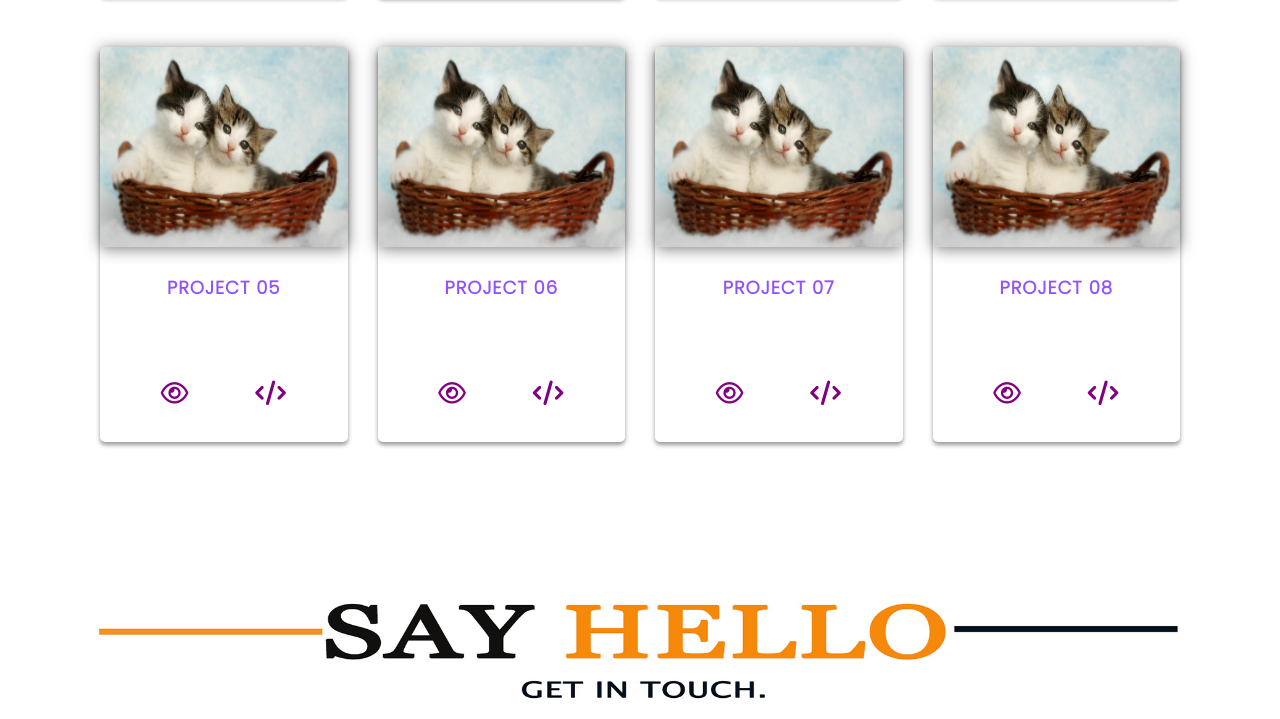
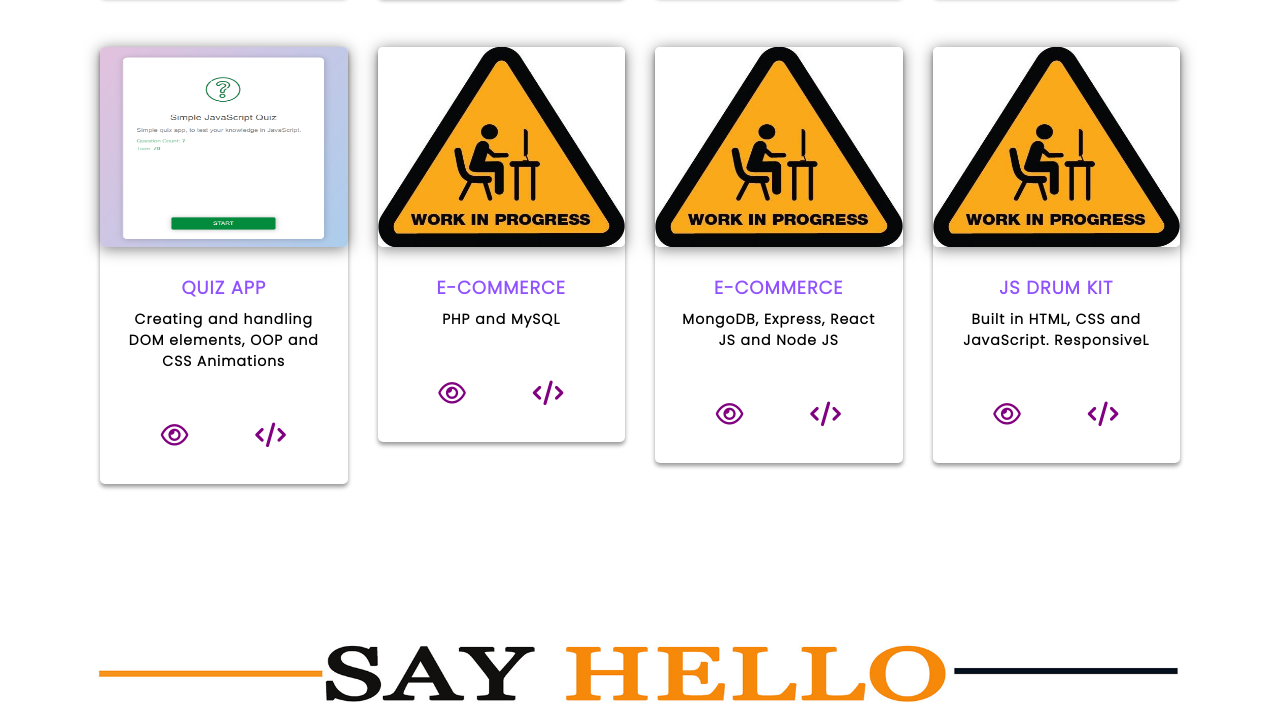
Before and after one commit to Rosellinda/rosellejburlasa, a plain HTML site: page index.html in a window 1280 px wide. Shown: the part 2335-3054 px from the top of the page. Drawn offline with nearby package versions, Linux system fonts and the light colour scheme.

Commit message:
update the projects

```diff
--- a/asset/sass/style.css
+++ b/asset/sass/style.css
@@ -229,6 +229,7 @@
 
 #cards_landscape_wrap-2 .card-flyer .image-box img {
   -webkit-transition: all .9s ease;
+  transition: all .9s ease;
   -moz-transition: all .9s ease;
   -o-transition: all .9s ease;
   -ms-transition: all .9s ease;
--- a/index.html
+++ b/index.html
@@ -83,60 +83,6 @@
                         </div>
                     </div>
                 </div>
-                <!-- TOOLS and TECHNOLOGIES -->
-                <!-- <div class="col-12 mt-5 tools" >
-                    <h3 class="text-center">Tools and Technologies</h3>
-                    <div class="row pt-5 px-2 justify-content-center align-items-center px-2 mx-2" style="width: 100%;">
-                        <div class="col-3 col-lg-2 p-1">
-                            <img src="./asset/img/icons/html-5.png" class="img-fluid" alt="html">
-                        </div>
-                        <div class="col-3 col-lg-2 p-1">
-                            <img src="./asset/img/icons/css.png" class="img-fluid" alt="css">
-                        </div>
-                        <div class="col-3 col-lg-2 p-1">
-                            <img src="./asset/img/icons/js.png" class="img-fluid" alt="js">
-                        </div>
-                        <div class="col-3 col-lg-2 p-1">
-                            <img src="./asset/img/icons/bootstrap.png" class="img-fluid" alt="bootstrap">
-                        </div>
-                        <div class="col-3 col-lg-2 p-1">
-                            <img src="./asset/img/icons/github.png" class="img-fluid" alt="github">
-                        </div>
-                        <div class="col-3 col-lg-2 p-1">
-                            <img src="./asset/img/icons/react.png" class="img-fluid" alt="react">
-                        </div>
-                        <div class="col-3 col-lg-2 p-1">
-                            <img src="./asset/img/icons/figma.png" class="img-fluid" alt="figma">
-                        </div>
-                        <div class="col-3 col-lg-2 p-1">
-                            <img src="./asset/img/icons/mysql.png" class="img-fluid" alt="mysql">
-                        </div>
-                        <div class="col-3 col-lg-2 p-1">
-                            <img src="./asset/img/icons/git.png" class="img-fluid" alt="git">
-                        </div>
-                        <div class="col-3 col-lg-2 p-1">
-                            <img src="./asset/img/icons/laravel.png" class="img-fluid" alt="laravel">
-                        </div>
-                        <div class="col-3 col-lg-2 p-1">
-                            <img src="./asset/img/icons/mongodb.png" class="img-fluid" alt="mongodb">
-                        </div>
-                        <div class="col-3 col-lg-2 p-1">
-                            <img src="./asset/img/icons/nodejs.png" class="img-fluid" alt="nodejs">
-                        </div>
-                        <div class="col-3 col-lg-2 p-1">
-                            <img src="./asset/img/icons/sass.png" class="img-fluid" alt="sass">
-                        </div>
-                        <div class="col-3 col-lg-2 p-1">
-                            <img src="./asset/img/icons/php.png" class="img-fluid" alt="php">
-                        </div>
-                        <div class="col-3 col-lg-2 p-1">
-                            <img src="./asset/img/icons/ps.png" class="img-fluid" alt="photoshop">
-                        </div>
-                        <div class="col-3 col-lg-2 p-1">
-                            <img src="./asset/img/icons/sap.png" class="img-fluid" alt="sap">
-                        </div>
-                    </div>
-                </div> -->
             </div>
         </div>
         <!-- PROJECTS -->
@@ -162,7 +108,8 @@
                                                 </div>
                                                 <div class="btns pb-3">
                                                     <span>
-                                                        <a href="https://mysterious-reaches-53218.herokuapp.com/" class="btn btn-secondary m-2" target="blank"><i class="far fa-eye fa-2x"></i></a><a href="https://gitlab.com/rosellejburlasa/second-project" class="btn btn-secondary m-2" target="blank"><i class="fas fa-code fa-2x"></i></a>
+                                                        <a href="https://mysterious-reaches-53218.herokuapp.com/" class="btn btn-secondary m-2" target="blank"><i class="far fa-eye fa-2x"></i>
+                                                        </a><a href="https://gitlab.com/rosellejburlasa/second-project" class="btn btn-secondary m-2" target="blank"><i class="fas fa-code fa-2x"></i></a>
                                                     </span>
                                                 </div>
                                             </div>
@@ -182,7 +129,8 @@
                                                 </div>
                                                 <div class="btns pb-3">
                                                     <span>
-                                                        <a href="https://rosellejburlasa.gitlab.io/Rock_Paper_Scissor/" class="btn btn-secondary m-2" target="blank"><i class="far fa-eye fa-2x"></i></a><a href="https://gitlab.com/rosellejburlasa/Rock_Paper_Scissor" class="btn btn-secondary m-2" target="blank"><i class="fas fa-code fa-2x"></i></a>
+                                                        <a href="https://rosellejburlasa.gitlab.io/Rock_Paper_Scissor/" class="btn btn-secondary m-2" target="blank"><i class="far fa-eye fa-2x"></i>
+                                                        </a><a href="https://gitlab.com/rosellejburlasa/Rock_Paper_Scissor" class="btn btn-secondary m-2" target="blank"><i class="fas fa-code fa-2x"></i></a>
                                                     </span>
                                                 </div>
                                             </div>
@@ -194,7 +142,7 @@
                                         <div class="card-flyer">
                                             <div class="text-box">
                                                 <div class="image-box">
-                                                    <img src="./asset/img/portfolio/pacman.PNG" alt="My Portfolio" />
+                                                    <img src="./asset/img/portfolio/pacman.PNG" alt="Pacman" />
                                                 </div>
                                                 <div class="text-container">
                                                     <h6>Pacman</h6>
@@ -202,7 +150,8 @@
                                                 </div>
                                                 <div class="btns pb-3">
                                                     <span>
-                                                        <a href="https://rosellejburlasa.gitlab.io/Pacman/" class="btn btn-secondary m-2" target="blank"><i class="far fa-eye fa-2x"></i></a><a href="https://gitlab.com/rosellejburlasa/Pacman" class="btn btn-secondary m-2" target="blank"><i class="fas fa-code fa-2x"></i></a>
+                                                        <a href="https://rosellejburlasa.gitlab.io/Pacman/" class="btn btn-secondary m-2" target="blank"><i class="far fa-eye fa-2x"></i>
+                                                        </a><a href="https://gitlab.com/rosellejburlasa/Pacman" class="btn btn-secondary m-2" target="blank"><i class="fas fa-code fa-2x"></i></a>
                                                     </span>
                                                 </div>
                                             </div>
@@ -222,7 +171,8 @@
                                                 </div>
                                                 <div class="btns pb-3">
                                                     <span>
-                                                        <a href="https://rosellinda.github.io/todo_list/" class="btn btn-secondary m-2" target="blank"><i class="far fa-eye fa-2x"></i></a><a href="https://github.com/Rosellinda/todo_list" class="btn btn-secondary m-2" target="blank"><i class="fas fa-code fa-2x"></i></a>
+                                                        <a href="https://rosellinda.github.io/todo_list/" class="btn btn-secondary m-2" target="blank"><i class="far fa-eye fa-2x"></i>
+                                                        </a><a href="https://github.com/Rosellinda/todo_list" class="btn btn-secondary m-2" target="blank"><i class="fas fa-code fa-2x"></i></a>
                                                     </span>
                                                 </div>
                                             </div>
@@ -234,11 +184,11 @@
                                         <div class="card-flyer">
                                             <div class="text-box">
                                                 <div class="image-box">
-                                                    <img src="./asset/img/cats.jpg" alt="Project05" />
+                                                    <img src="./asset/img/portfolio/quizApp.PNG" alt="Quiz App" />
                                                 </div>
                                                 <div class="text-container">
-                                                    <h6>Project 05</h6>
-                                                    <p>Lorem Ipsum</p>
+                                                    <h6>Quiz App</h6>
+                                                    <p style="color:black;">Creating and handling DOM elements, OOP and CSS Animations</p>
                                                 </div>
                                                 <div class="btns pb-3">
                                                     <span>
@@ -254,11 +204,11 @@
                                         <div class="card-flyer">
                                             <div class="text-box">
                                                 <div class="image-box">
-                                                    <img src="./asset/img/cats.jpg" alt="Project06" />
+                                                    <img src="./asset/img/wip.jpg" alt="Project06" />
                                                 </div>
                                                 <div class="text-container">
-                                                    <h6>Project 06</h6>
-                                                    <p>Lorem Ipsum</p>
+                                                    <h6>E-Commerce</h6>
+                                                    <p style="color:black;">PHP and MySQL</p>
                                                 </div>
                                                 <div class="btns pb-3">
                                                     <span>
@@ -274,11 +224,11 @@
                                         <div class="card-flyer">
                                             <div class="text-box">
                                                 <div class="image-box">
-                                                    <img src="./asset/img/cats.jpg" alt="Project07" />
+                                                    <img src="./asset/img/wip.jpg" alt="Project07" />
                                                 </div>
                                                 <div class="text-container">
-                                                    <h6>Project 07</h6>
-                                                    <p>Lorem Ipsum</p>
+                                                    <h6>E-Commerce</h6>
+                                                    <p style="color:black;">MongoDB, Express, React JS and Node JS</p>
                                                 </div>
                                                 <div class="btns pb-3">
                                                     <span>
@@ -294,11 +244,11 @@
                                         <div class="card-flyer">
                                             <div class="text-box">
                                                 <div class="image-box">
-                                                    <img src="./asset/img/cats.jpg" alt="Project08" />
+                                                    <img src="./asset/img/wip.jpg" alt="Project08" />
                                                 </div>
                                                 <div class="text-container">
-                                                    <h6>Project 08</h6>
-                                                    <p>Lorem Ipsum</p>
+                                                    <h6>JS Drum Kit</h6>
+                                                    <p style="color:black;">Built in HTML, CSS and JavaScript. ResponsiveL</p>
                                                 </div>
                                                 <div class="btns pb-3">
                                                     <span>
```
Also changed, not shown: asset/img/portfolio/quizApp.PNG (added), asset/img/wip.jpg (added), 1 other file.
